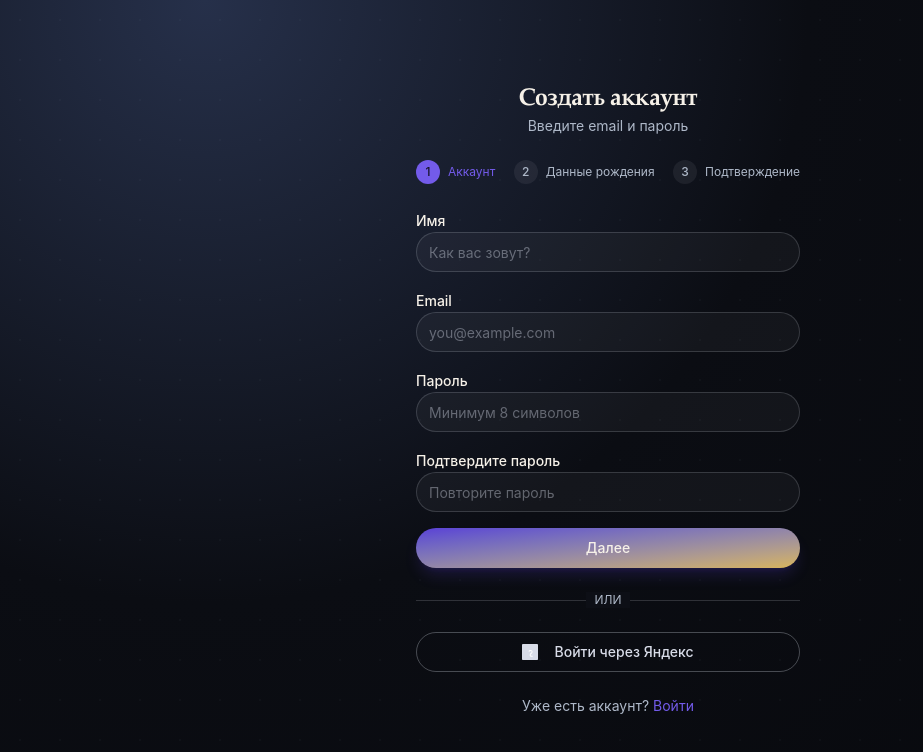
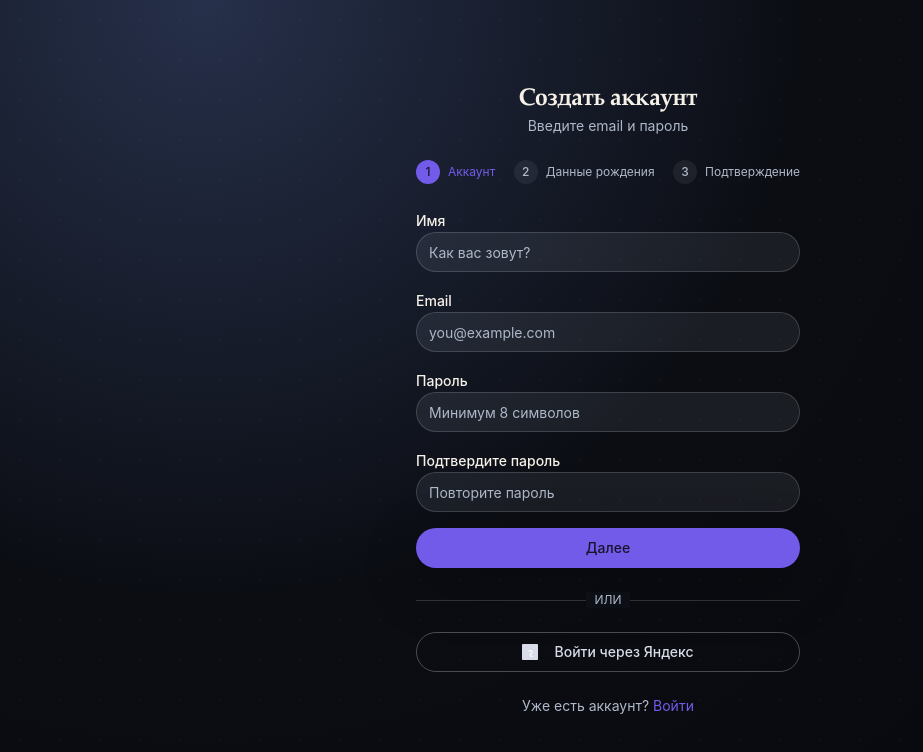
Before and after one commit to fixemer90-stack/Archemap, a Next.js app in the folder frontend/: page /register in a window 1280 px wide. Shown: the top 752 px of the page, without its empty margins (0-923 px from the left). Built offline with nearby package versions, Linux system fonts and the light colour scheme.

Commit message:
feat(e21): migrate UI primitives to theme tokens

```diff
--- a/frontend/scripts/check-theme-contract.mjs
+++ b/frontend/scripts/check-theme-contract.mjs
@@ -4,6 +4,7 @@ import path from "node:path";
 const root = process.cwd();
 const globalsPath = path.join(root, "src/app/globals.css");
 const globals = fs.readFileSync(globalsPath, "utf8");
+const uiRoot = path.join(root, "src/components/ui");
 
 const requiredTokens = [
   "--canvas",
@@ -82,6 +83,17 @@ for (const [foreground, background, minimum, label] of contrastPairs) {
   }
 }
 
-console.log(
-  "theme contract passed: semantic tokens, literals, contrast, rollout gate",
-);
+for (const entry of fs.readdirSync(uiRoot)) {
+  if (!entry.endsWith(".tsx")) continue;
+  const source = fs.readFileSync(path.join(uiRoot, entry), "utf8");
+  if (
+    /(?:bg|text|border|ring|shadow)-\[(?:#|rgba?\()/.test(source) ||
+    /(?:bg|text|border)-(?:white|black)(?:\/\d+)?/.test(source)
+  ) {
+    throw new Error(
+      `UI primitive ${entry} still uses a theme-sensitive literal`,
+    );
+  }
+}
+
+console.log("theme contract passed: semantic tokens, contrast, and primitives");
--- a/frontend/src/app/globals.css
+++ b/frontend/src/app/globals.css
@@ -293,52 +293,52 @@
 /* ── Glass card utility ─────────────────────────────────────── */
 @layer utilities {
   .glass {
-    background: rgba(255, 255, 255, 0.06);
-    border: 1px solid rgba(216, 220, 232, 0.18);
+    background: color-mix(in srgb, var(--surface-elevated) 82%, transparent);
+    border: 1px solid var(--border-default);
+    box-shadow: var(--shadow-soft);
     backdrop-filter: blur(16px);
     -webkit-backdrop-filter: blur(16px);
     border-radius: 20px;
   }
 
   .glass-subtle {
-    background: rgba(255, 255, 255, 0.03);
-    border: 1px solid rgba(216, 220, 232, 0.1);
+    background: var(--surface-subtle);
+    border: 1px solid var(--border-default);
     backdrop-filter: blur(8px);
     -webkit-backdrop-filter: blur(8px);
     border-radius: 20px;
   }
 
-  /* Violet → Gold gradient for primary CTA */
   .btn-gradient {
-    background: linear-gradient(135deg, #5b3fd6, #d8b45a);
-    color: #f6f1e8;
+    background: var(--control);
+    color: var(--text-inverse);
     border: none;
     border-radius: 999px;
-    transition: opacity 0.2s ease;
+    transition:
+      background-color 0.2s ease,
+      transform 0.2s ease;
   }
   .btn-gradient:hover {
-    opacity: 0.9;
+    background: var(--control-hover);
   }
 
-  /* Silver border for secondary */
   .btn-silver {
     background: transparent;
-    border: 1px solid rgba(216, 220, 232, 0.3);
-    color: #d8dce8;
+    border: 1px solid var(--border-strong);
+    color: var(--text-secondary);
     border-radius: 999px;
     transition:
       border-color 0.2s ease,
       color 0.2s ease;
   }
   .btn-silver:hover {
-    border-color: #8da8ff;
-    color: #8da8ff;
+    border-color: var(--link);
+    color: var(--link);
   }
 
-  /* Evidence block styling */
   .evidence-block {
-    background: rgba(91, 63, 214, 0.08);
-    border-left: 3px solid #5b3fd6;
+    background: var(--accent-violet-soft);
+    border-left: 3px solid var(--control);
     border-radius: 0 12px 12px 0;
     padding: 0.75rem 1rem;
   }
--- a/frontend/src/components/ui/button.tsx
+++ b/frontend/src/components/ui/button.tsx
@@ -8,15 +8,16 @@ const buttonVariants = cva(
     variants: {
       variant: {
         default:
-          "bg-gradient-to-br from-[#5B3FD6] to-[#D8B45A] text-[#F6F1E8] rounded-full shadow-lg shadow-[#5B3FD6]/20 hover:shadow-[#5B3FD6]/30 hover:opacity-90",
+          "rounded-full bg-control text-text-inverse shadow-soft hover:bg-control-hover active:bg-control-active",
         destructive:
-          "bg-destructive text-destructive-foreground rounded-full hover:bg-destructive/90",
+          "rounded-full bg-destructive text-destructive-foreground hover:opacity-90",
         outline:
-          "border border-[rgba(216,220,232,0.30)] bg-transparent text-[#D8DCE8] rounded-full hover:border-[#8DA8FF] hover:text-[#8DA8FF]",
+          "rounded-full border border-border-strong bg-transparent text-text-secondary hover:border-control hover:text-link",
         secondary:
           "bg-secondary text-secondary-foreground rounded-full hover:bg-secondary/80",
-        ghost: "rounded-full hover:bg-accent/10 hover:text-accent-foreground",
-        link: "text-[#8DA8FF] underline-offset-4 hover:underline",
+        ghost:
+          "rounded-full text-text-secondary hover:bg-surface-subtle hover:text-text-primary",
+        link: "text-link underline-offset-4 hover:text-link-hover hover:underline",
       },
       size: {
         default: "h-10 px-6 py-2",
--- a/frontend/src/components/ui/card.tsx
+++ b/frontend/src/components/ui/card.tsx
@@ -8,7 +8,7 @@ const Card = React.forwardRef<
   <div
     ref={ref}
     className={cn(
-      "rounded-[20px] border border-[rgba(216,220,232,0.18)] bg-[rgba(255,255,255,0.06)] backdrop-blur-xl text-card-foreground shadow-lg shadow-black/10",
+      "rounded-[20px] border border-border-default bg-surface text-card-foreground shadow-soft",
       className,
     )}
     {...props}
@@ -35,7 +35,7 @@ const CardTitle = React.forwardRef<
   <div
     ref={ref}
     className={cn(
-      "font-[family-name:var(--font-cormorant)] text-2xl font-semibold leading-none tracking-tight text-[#F6F1E8]",
+      "font-[family-name:var(--font-cormorant)] text-2xl font-semibold leading-none tracking-tight text-text-primary",
       className,
     )}
     {...props}
@@ -49,7 +49,7 @@ const CardDescription = React.forwardRef<
 >(({ className, ...props }, ref) => (
   <div
     ref={ref}
-    className={cn("text-sm text-[#D8DCE8]", className)}
+    className={cn("text-sm text-text-secondary", className)}
     {...props}
   />
 ));
--- a/frontend/src/components/ui/input.tsx
+++ b/frontend/src/components/ui/input.tsx
@@ -9,7 +9,7 @@ const Input = React.forwardRef<HTMLInputElement, InputProps>(
       <input
         type={type}
         className={cn(
-          "flex h-10 w-full rounded-xl border border-[rgba(216,220,232,0.18)] bg-[rgba(255,255,255,0.04)] px-3 py-2 text-sm text-[#F6F1E8] ring-offset-background placeholder:text-[rgba(216,220,232,0.40)] focus-visible:outline-none focus-visible:ring-2 focus-visible:ring-[#5B3FD6] focus-visible:ring-offset-2 focus-visible:ring-offset-[#17142A] disabled:cursor-not-allowed disabled:opacity-50",
+          "flex h-10 w-full rounded-xl border border-border-default bg-surface-subtle px-3 py-2 text-sm text-text-primary ring-offset-background placeholder:text-text-muted focus-visible:outline-none focus-visible:ring-2 focus-visible:ring-focus-ring focus-visible:ring-offset-2 focus-visible:ring-offset-background disabled:cursor-not-allowed disabled:bg-surface-subtle disabled:text-text-muted disabled:opacity-70",
           className,
         )}
         ref={ref}
```
Also changed, not shown: 1 other file (tests, documents, lock files or other folders).
